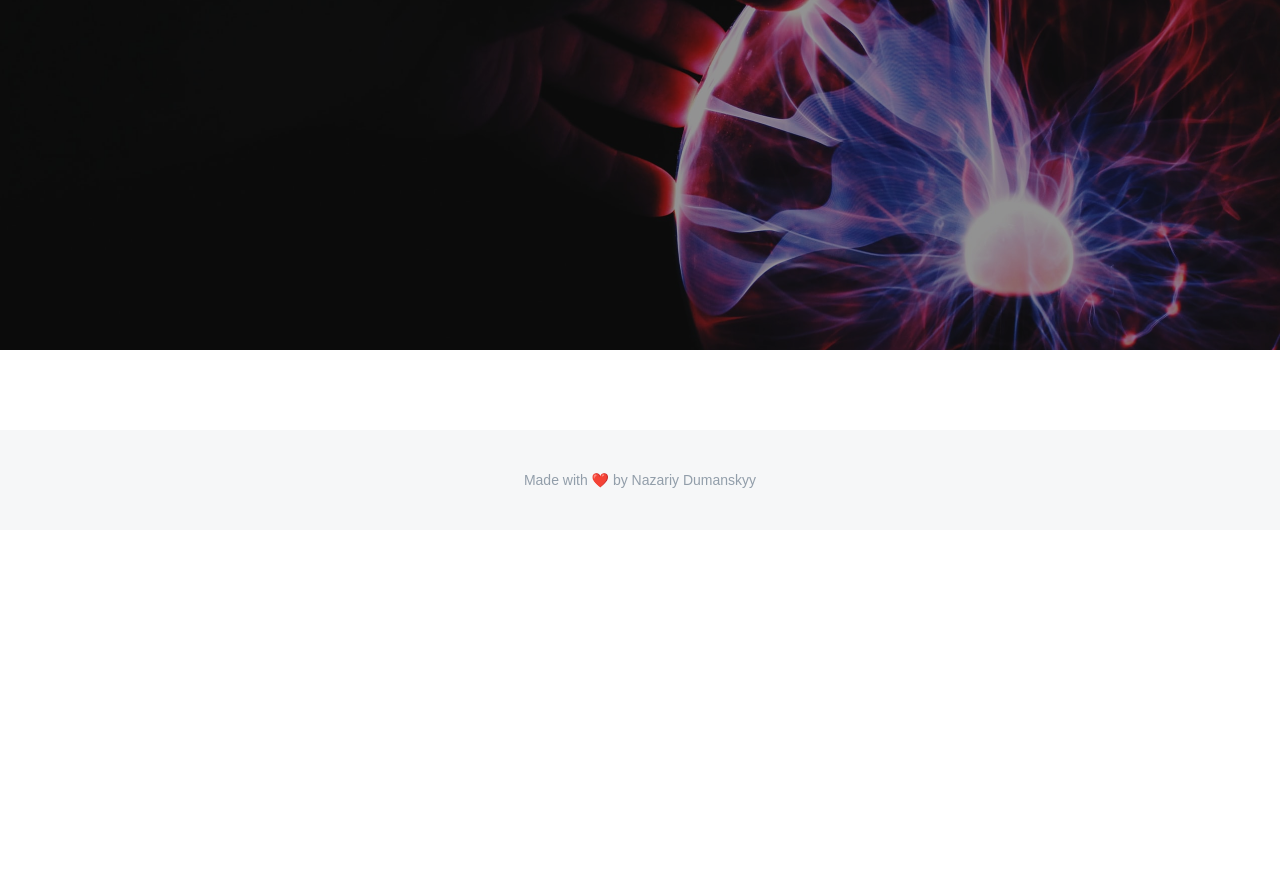
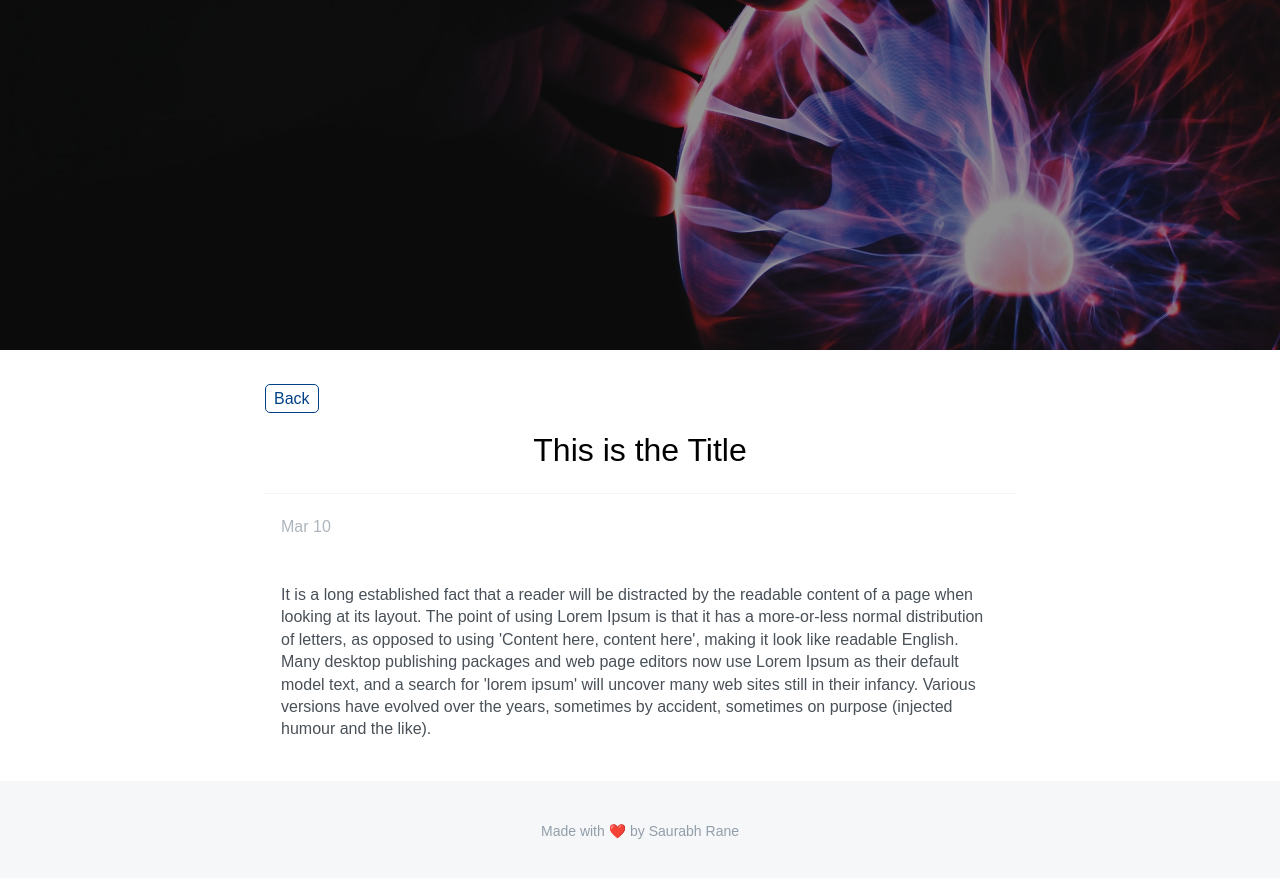
Before and after one commit to Saurabh-Rane/Blog-Application, a plain HTML site: page blog-app/post.html in a window 1280 px wide. Before the commit the page ends 800 px from the top, so only its background shows below. Drawn offline with Linux system fonts and the light colour scheme.

Commit message:
Added HTML and CSS to post page

```diff
--- a/blog-app/post.html
+++ b/blog-app/post.html
@@ -15,13 +15,21 @@
             </header>
             <div class="main">
                 <div class="main-container">
+                    <div class="navigation">
+                        <a href="index.html">Back</a>
+                    </div>
+                    <div class="post-container">
+                        <div id="individual-post-title">This is the Title</div>
+                        <div id="individual-post-date">Mar 10 </div>
+                        <div id="individual-post-content">It is a long established fact that a reader will be distracted by the readable content of a page when looking at its layout. The point of using Lorem Ipsum is that it has a more-or-less normal distribution of letters, as opposed to using 'Content here, content here', making it look like readable English. Many desktop publishing packages and web page editors now use Lorem Ipsum as their default model text, and a search for 'lorem ipsum' will uncover many web sites still in their infancy. Various versions have evolved over the years, sometimes by accident, sometimes on purpose (injected humour and the like). </div>
+                    </div>
                     <!-- TODO: Add div class "navigation" to link back to home page HINT: make it a link -->
                     <!-- TODO: Stylize navigation in style.css -->
                     <!-- TODO: Add all divs for post title, post, date, post content based on ids in post.css   -->
                 </div>
             </div>
             <footer>
-                <p>Made with ❤️ by Nazariy Dumanskyy</p>
+                <p>Made with ❤️ by Saurabh Rane</p>
             </footer>
         </div>
         <script src="js/post.js" async defer></script>
--- a/blog-app/style/post.css
+++ b/blog-app/style/post.css
@@ -1,13 +1,25 @@
 /* ADD styling for all of the divs in post.html to match  */
 
 #individual-post-title {
-
+	text-align: center;
+	font-size: 2em;
+	padding-top: 24px;
+	padding-bottom: 24px;
 }
 
 #individual-post-date {
-
+	padding-top: 24px;
+	padding-bottom: 24px;
+	border-top: 1px solid #f1f4f8;
+	border-bottom: 1px solod #f1f4f8;
+	padding-left: 16px;
+	color: #adb5bd;
 }
 
 #individual-post-content {
-
+	padding-top: 24px;
+	padding-left: 16px;
+	padding-right: 16px;
+	color: #495057;
+	line-height: 1.4;
 }
--- a/blog-app/style/style.css
+++ b/blog-app/style/style.css
@@ -152,3 +152,11 @@ footer {
 .nav-button.new-post-button:hover {
 	background-color: #002349;
 }
+
+.navigation a {
+	text-decoration: none;
+	color: #004186;
+	border: 1px solid #004186;
+	border-radius: 5px;
+	padding: 5px 8px;
+}
```
